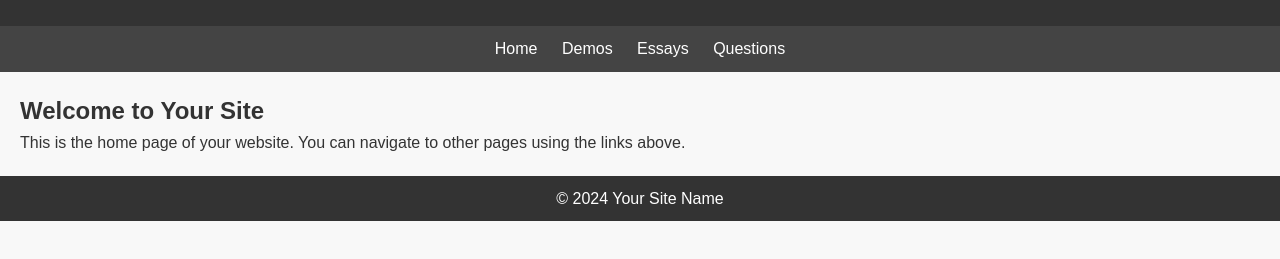
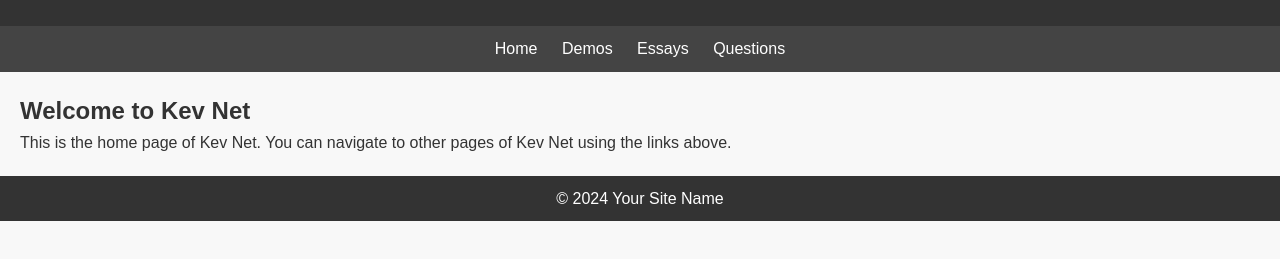
Before and after one commit to kevdog12345/kevdog12345.github.io, a plain HTML site: page index.html in a window 1280 px wide. Shown: the part 65-324 px from the top of the page. Drawn offline with Linux system fonts and the light colour scheme.

Commit message:
Update index.html

```diff
--- a/index.html
+++ b/index.html
@@ -20,8 +20,8 @@
 </nav>
 
 <section>
-    <h2>Welcome to Your Site</h2>
-    <p>This is the home page of your website. You can navigate to other pages using the links above.</p>
+    <h2>Welcome to Kev Net</h2>
+    <p>This is the home page of Kev Net. You can navigate to other pages of Kev Net using the links above.</p>
 </section>
 
 <footer>
```
